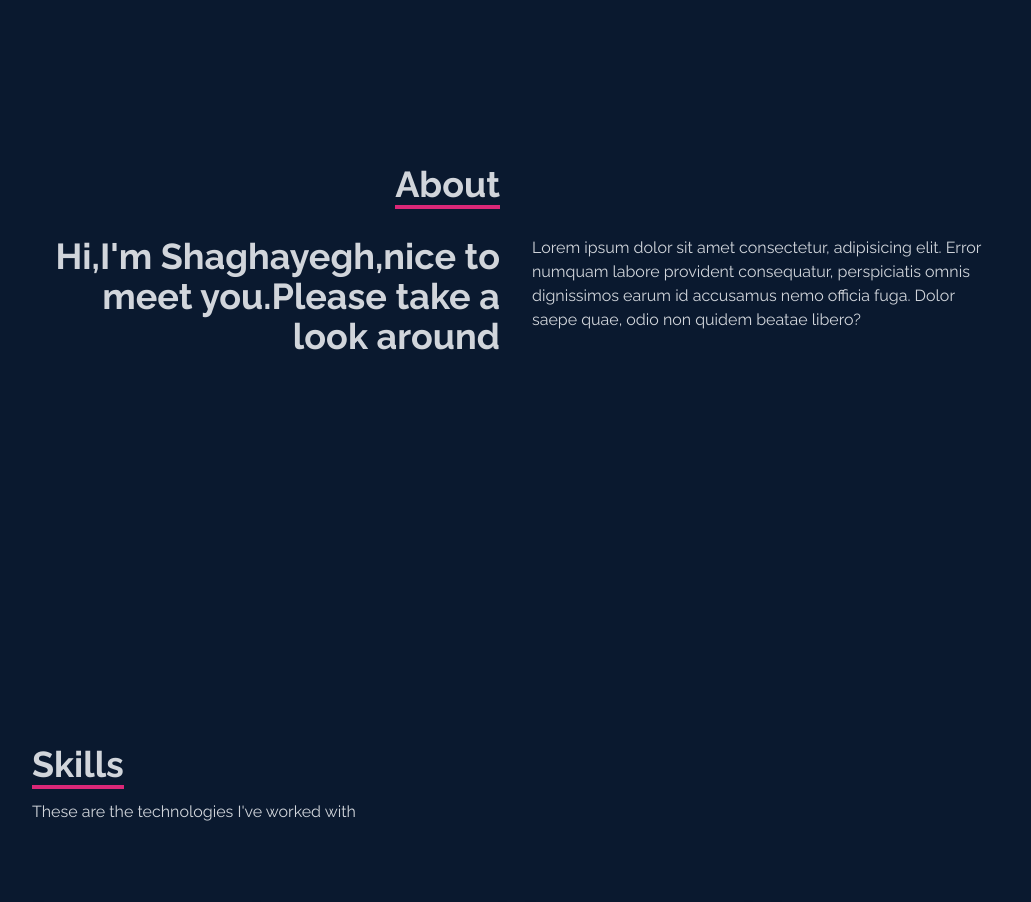
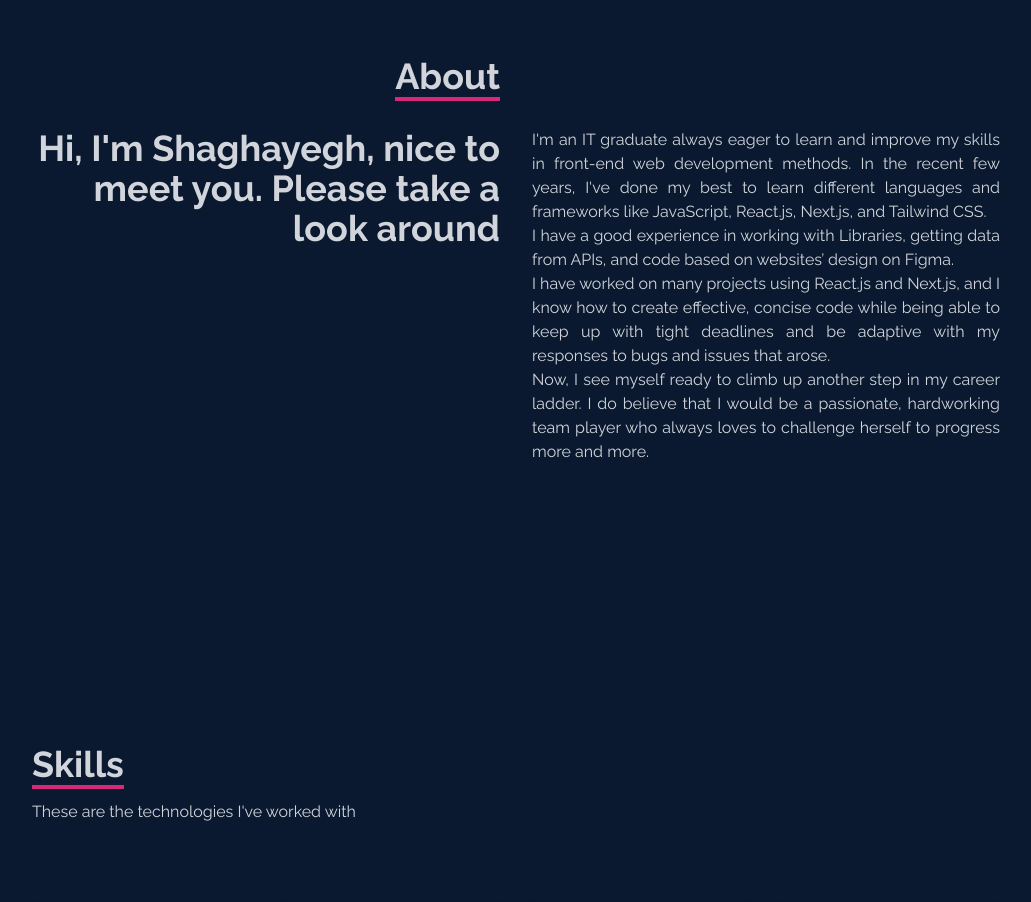
Before and after one commit to Shaghayegh-93/portfolio, a React (Vite) app: page / in a window 1280 px wide. Shown: the part 940-1842 px from the top of the page, without its empty margins (124-1155 px from the left). Built offline with nearby package versions, Linux system fonts and the light colour scheme.

Commit message:
improev project

```diff
--- a/src/components/About.jsx
+++ b/src/components/About.jsx
@@ -14,20 +14,31 @@ const About = () => {
         </div>
         <div className="max-w-[1000px] w-full grid sm:grid-cols-2 gap-8 px-4">
           <div className="sm:text-right text-4xl font-bold">
-            <p>Hi,I'm Shaghayegh,nice to meet you.Please take a look around</p>
+            <p>
+              Hi, I'm Shaghayegh, nice to meet you. Please take a look around
+            </p>
           </div>
           <div>
-            <p>
-              Lorem ipsum dolor sit amet consectetur, adipisicing elit. Error
-              numquam labore provident consequatur, perspiciatis omnis
-              dignissimos earum id accusamus nemo officia fuga. Dolor saepe
-              quae, odio non quidem beatae libero?
+            <p className="text-justify">
+              I'm an IT graduate always eager to learn and improve my skills in
+              front-end web development methods. In the recent few years, I've
+              done my best to learn different languages and frameworks like
+              JavaScript, React.js, Next.js, and Tailwind CSS.
+              <br />I have a good experience in working with Libraries, getting
+              data from APIs, and code based on websites’ design on
+              Figma.<br/> I have worked on many projects using React.js and Next.js, and I
+              know how to create effective, concise code while being able to
+              keep up with tight deadlines and be adaptive with my responses to
+              bugs and issues that arose.
+              <br /> Now, I see myself ready to climb up another step in my
+              career ladder. I do believe that I would be a passionate,
+              hardworking team player who always loves to challenge herself to
+              progress more and more.
             </p>
           </div>
         </div>
       </div>
     </div>
-
   );
 };
 
```
